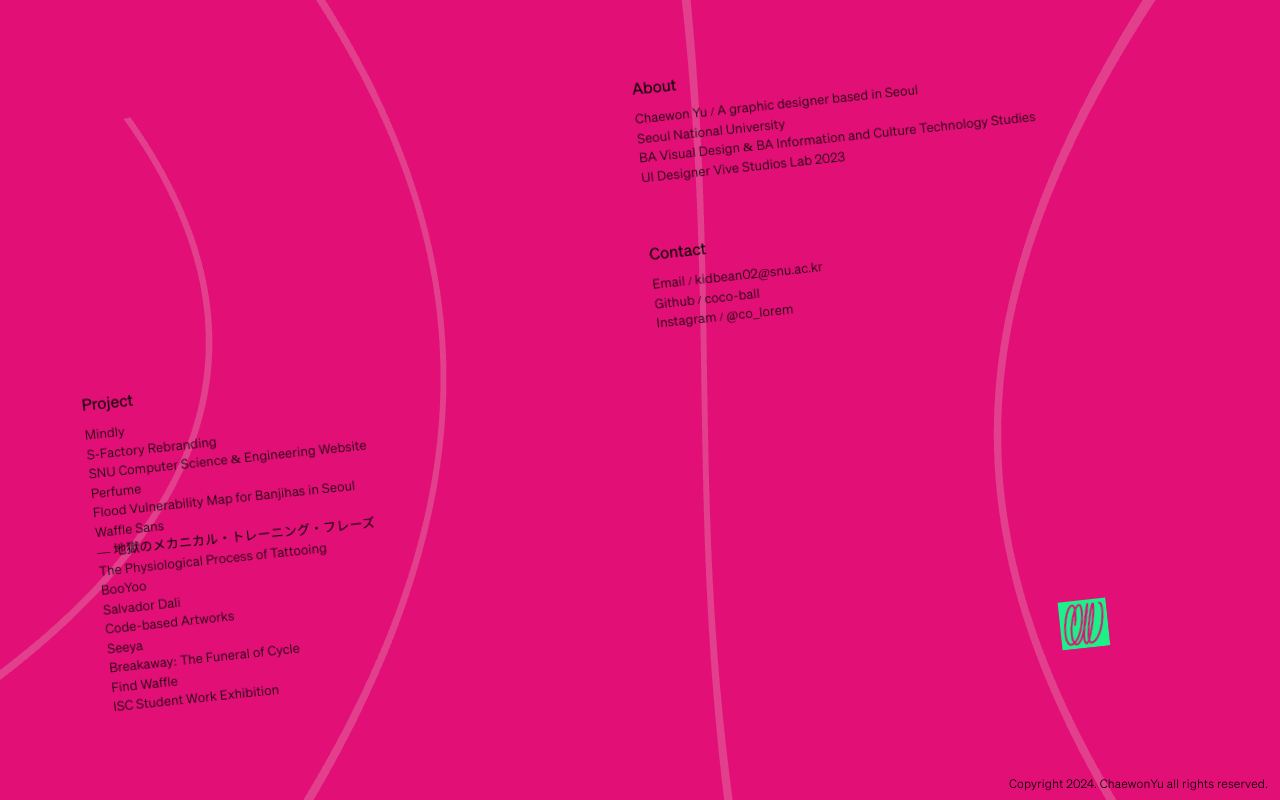
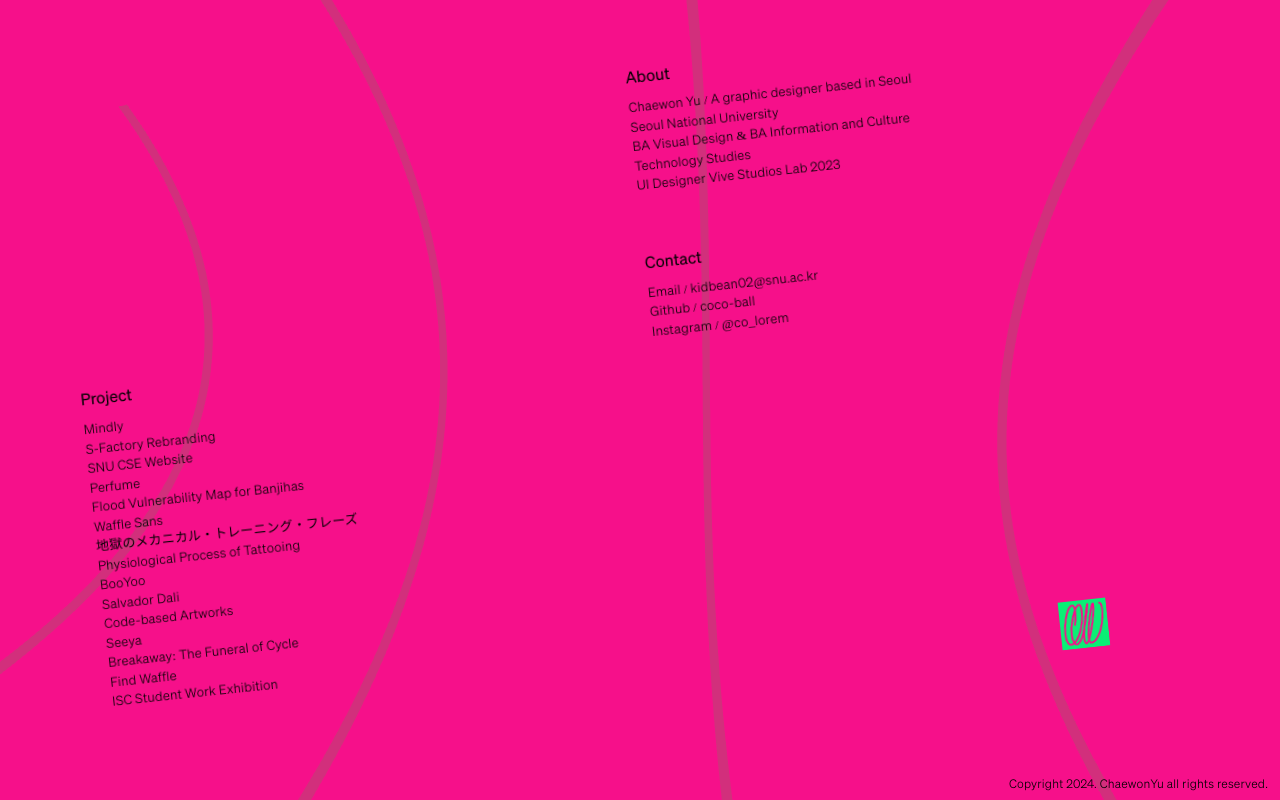
Before and after one commit to coco-ball/portfolio-2024, a React (Vite) app: page / in a window 1280 px wide. Built offline with nearby package versions, Linux system fonts and the light colour scheme.

Commit message:
fix: Project Info

```diff
--- /dev/null
+++ b/src/components/common/About.tsx
@@ -0,0 +1,37 @@
+export default function About() {
+  return (
+    <div className="h-[20rem] flex flex-col col-start-3 gap-14 mt-12 -rotate-6">
+      <div>
+        <p className="home-category">About</p>
+        <p className="home-content">
+          Chaewon Yu / A graphic designer based in Seoul <br />
+          Seoul National University <br /> BA Visual Design & BA Information and
+          Culture Technology Studies <br />
+          UI Designer Vive Studios Lab 2023
+        </p>
+      </div>
+      <div>
+        <p className="home-category">Contact</p>
+        <div className="home-content">
+          <span>Email / </span>
+          <a href="mailto:kidbean02@snu.ac.kr" className="hover:underline">
+            kidbean02@snu.ac.kr
+          </a>
+          <br />
+          <span>Github / </span>
+          <a href="https://github.com/coco-ball" className="hover:underline">
+            coco-ball
+          </a>
+          <br />
+          <span>Instagram / </span>
+          <a
+            href="https://www.instagram.com/co_lorem/"
+            className="hover:underline"
+          >
+            @co_lorem
+          </a>
+        </div>
+      </div>
+    </div>
+  );
+}
--- a/src/components/common/HomeButton.tsx
+++ b/src/components/common/HomeButton.tsx
@@ -8,12 +8,12 @@ export default function HomeButton() {
   };
 
   return (
-    <div className="absolute right-3 bottom-2">
+    <div className="absolute right-3 bottom-2 ">
       <a href="/" onClick={handleClick}>
         <img
           src={Logo}
           alt="Home"
-          className="w-12 -rotate-6 ml-auto mr-40 mix-blend-exclusion"
+          className="w-12 -rotate-6 ml-auto mr-40 mix-blend-exclusion "
         />
       </a>
       <p className="sohne-light text-black text-right text-xs mt-32 ">
--- /dev/null
+++ b/src/components/common/ProjectInfo.tsx
@@ -0,0 +1,26 @@
+import ProjectDetail from "@/components/project/ProjectDetail";
+import { Project } from "@/pages/home";
+
+type ProjectProps = {
+  selectedProject: Project | null;
+};
+
+export default function ProjectInfo({ selectedProject }: ProjectProps) {
+  return (
+    <>
+      <div className=" col-span-1 h-screen overflow-y-scroll">
+        <ProjectDetail selectedProject={selectedProject}></ProjectDetail>
+      </div>
+      <ul className="col-span-2 h-screen overflow-y-scroll">
+        {selectedProject?.image.map((img, idx) => (
+          <img
+            src={`/image/project/${img}`}
+            className="w-full"
+            alt=""
+            key={idx}
+          />
+        ))}
+      </ul>
+    </>
+  );
+}
--- a/src/components/common/spiral.tsx
+++ b/src/components/common/spiral.tsx
@@ -25,7 +25,8 @@ const Spiral = () => {
   }, []);
 
   const tubeGeometry = useMemo(() => {
-    return new THREE.TubeGeometry(path, 1500, 4, 8, false);
+    return new THREE.TubeGeometry(path, 1500, 5, 8, false);
+    // return new THREE.TubeGeometry(path, 1500, 40, 20, false);
   }, [path]);
 
   useFrame(() => {
--- a/src/components/project/ProjectList.tsx
+++ b/src/components/project/ProjectList.tsx
@@ -1,5 +1,5 @@
 import projectData from "@/data/projectdata";
-import { Project } from "@/pages/project";
+import { Project } from "@/pages/home";
 
 type ProjectListProps = {
   selectedProject: Project | null;
@@ -22,7 +22,7 @@ export default function ProjectList({
             setSelectedProject(project);
           }}
         >
-          {project.name}
+          {project.shortenName ? project.shortenName : project.name}
         </div>
       ))}
     </ul>
--- a/src/data/projectdata.tsx
+++ b/src/data/projectdata.tsx
@@ -35,11 +35,10 @@ const projectData = [
     category: "Identity Design, Graphic Design",
     tools: "Adobe Photoshop, Illustrator, Indesign",
     image: getImageArray("sfactory", 27),
-    engHonors: null,
-    korHonors: null,
   },
   {
     name: "SNU Computer Science &\nEngineering Website",
+    shortenName: "SNU CSE Website",
     year: "2023-2024",
     link: "https://cse.snu.ac.kr/",
     engDescription:
@@ -50,8 +49,6 @@ const projectData = [
     category: "Website, UX/UI Design",
     tools: "Figma, Adobe Illustrator",
     image: getImageArray("snucse", 11),
-    engHonors: null,
-    korHonors: null,
   },
   {
     name: "Perfume",
@@ -65,11 +62,10 @@ const projectData = [
     category: "Video, Production",
     tools: "Adobe Premiere Pro, After Effect",
     image: getImageArray("perfume", 11),
-    engHonors: "",
-    korHonors: "",
   },
   {
     name: "Flood Vulnerability Map for Banjihas in Seoul",
+    shortenName: "Flood Vulnerability Map for Banjihas",
     year: "2023",
     link: "https://kdja-visualization-dviz.vercel.app/waterMap.html",
     engDescription:
@@ -95,11 +91,9 @@ const projectData = [
     category: "Website, Service Design, Typography",
     tools: "Figma, Adobe Illustrator",
     image: getImageArray("wafflesans", 4),
-    engHonors: "",
-    korHonors: "",
   },
   {
-    name: "— 地獄のメカニカル・トレーニング・フレーズ",
+    name: "地獄のメカニカル・トレーニング・フレーズ",
     year: "2023",
     link: "",
     engDescription:
@@ -110,11 +104,10 @@ const projectData = [
     category: "Poster, Typography, Graphic Design",
     tools: "Adobe Photoshop, Illustrator",
     image: getImageArray("seeya", 7),
-    engHonors: "",
-    korHonors: "",
   },
   {
     name: "The Physiological Process of Tattooing",
+    shortenName: "Physiological Process of Tattooing",
     year: "2023",
     link: "",
     engDescription:
@@ -125,8 +118,6 @@ const projectData = [
     category: "Video, Animation, Illustration",
     tools: "Adobe Photoshop, After Effect",
     image: getImageArray("tattooing", 12),
-    engHonors: "",
-    korHonors: "",
   },
   {
     name: "BooYoo",
@@ -140,8 +131,6 @@ const projectData = [
     category: "Video, Collage",
     tools: "Adobe Photoshop, After Effect",
     image: getImageArray("booyoo", 3),
-    engHonors: "",
-    korHonors: "",
   },
   {
     name: "Salvador Dali",
@@ -155,8 +144,6 @@ const projectData = [
     category: "Video, Collage",
     tools: "Adobe Photoshop, Illustrator, Stable Diffusion",
     image: getImageArray("salvadordali", 24),
-    engHonors: "",
-    korHonors: "",
   },
   {
     name: "Code-based Artworks",
@@ -170,8 +157,6 @@ const projectData = [
     category: "Coded Illustration, Graphic Design",
     tools: "JS Canvas, p5.js",
     image: getImageArray("seeya", 7),
-    engHonors: "",
-    korHonors: "",
   },
   {
     name: "Seeya",
@@ -185,8 +170,6 @@ const projectData = [
     category: "Mobile Website, Service Design",
     tools: "Figma, Adobe Illustrator",
     image: getImageArray("seeya", 7),
-    engHonors: "",
-    korHonors: "",
   },
   {
     name: "Breakaway: The Funeral of Cycle",
@@ -200,8 +183,6 @@ const projectData = [
     category: "Coded Illustration, Graphic Design",
     tools: "JS Canvas, p5.js",
     image: getImageArray("seeya", 7),
-    engHonors: "",
-    korHonors: "",
   },
   {
     name: "Find Waffle",
@@ -215,8 +196,6 @@ const projectData = [
     category: "Coded Illustration, Graphic Design",
     tools: "JS Canvas, p5.js",
     image: getImageArray("seeya", 7),
-    engHonors: "",
-    korHonors: "",
   },
   {
     name: "ISC Student Work Exhibition",
@@ -230,8 +209,6 @@ const projectData = [
     category: "Coded Illustration, Graphic Design",
     tools: "JS Canvas, p5.js",
     image: getImageArray("seeya", 7),
-    engHonors: "",
-    korHonors: "",
   },
 ];
 
--- a/src/global.css
+++ b/src/global.css
@@ -46,6 +46,10 @@ body {
   /* font-family: "Overpass Mono", monospace; */
 }
 
+* {
+  scrollbar-width: none;
+}
+
 @layer base {
   .sohne-light {
     font-family: "SohneLight";
--- a/src/pages/home/index.tsx
+++ b/src/pages/home/index.tsx
@@ -1,24 +1,52 @@
 import ProjectList from "@/components/project/ProjectList";
 // import Navbar from "@/components/common/Navbar";
-import { useMemo } from "react";
+import { useEffect, useMemo, useState } from "react";
 import { Canvas } from "@react-three/fiber";
 import { OrbitControls } from "@react-three/drei";
 import Spiral from "@/components/common/spiral";
+import About from "@/components/common/About";
+import ProjectInfo from "@/components/common/ProjectInfo";
+
+export type Project = {
+  name: string;
+  shortenName?: string;
+  year: string;
+  link: string;
+  engDescription: string;
+  korDescription: string;
+  mainCategory: string;
+  category: string;
+  tools: string;
+  image: string[];
+  engHonors?: string;
+  korHonors?: string;
+};
 
 function HomePage() {
+  const [selectedProject, setSelectedProject] = useState<Project | null>(null);
+  const [isSelected, setIsSelected] = useState<boolean>(false);
+
+  useEffect(() => {
+    setIsSelected(selectedProject != null ? true : false);
+  }, [selectedProject]);
+
   const cameraPosition: [number, number, number] = useMemo(() => {
-    const x = Math.random() * 1200;
+    const x = Math.random() * 1150;
     const y = Math.random() * 800 - 400;
     const z = Math.random() * 800 - 400;
     return [x, y, z]; // 배열로 반환
   }, []);
 
   const bgColor = useMemo(() => {
-    const r = Math.floor(Math.random() * 256); // 0~255 값 생성
+    const r = Math.floor(Math.random() * 256) + 20; // 0~255 값 생성
     const g = Math.floor(Math.random() * 256);
-    const b = Math.floor(Math.random() * 256);
+    const b = Math.floor(Math.random() * 256) + 20;
     return `rgb(${r}, ${g}, ${b})`; // CSS용 rgb 문자열 생성
   }, []);
+
+  useEffect(() => {
+    console.log(selectedProject);
+  }, [selectedProject]);
 
   return (
     <div>
@@ -27,11 +55,15 @@ function HomePage() {
           background: bgColor,
           height: "100vh",
           position: "absolute",
+          width: isSelected ? "23.5%" : "100%",
+          transitionProperty: "all",
+          transitionTimingFunction: "cubic - bezier(0.4, 0, 0.2, 1)",
+          transitionDuration: "500ms",
         }}
         camera={{ position: cameraPosition, fov: 75, near: 1, far: 10000 }}
         gl={{ antialias: true }}
       >
-        <ambientLight intensity={5} />
+        <ambientLight intensity={4} />
         {/* <directionalLight position={[10, 10, 10]} intensity={1.5} />{" "} */}
         <OrbitControls
           rotateSpeed={0.17}
@@ -42,53 +74,26 @@ function HomePage() {
         <Spiral />
       </Canvas>
       {/* <main className="h-screen flex flex-wrap justify-between content-center mx-20 text-white mix-blend-exclusion"> */}
-      <main className="h-screen grid grid-cols-2 gap-3 mx-24 text-black ">
+      <main className="h-screen grid grid-cols-4  text-black ">
         {/* <img src={Logo} className="h-[20rem]" alt="Logo"></img> */}
-        <div className="-rotate-6 mt-auto mb-28">
+        <div
+          className={`col-span-1 -rotate-6 mt-auto mb-24 ${
+            isSelected ? "pl-12" : "pl-24"
+          } transition-all duration-700`}
+        >
           <div className="home-category">Project</div>
           <div className="home-content">
-            <ProjectList></ProjectList>
+            <ProjectList
+              selectedProject={selectedProject}
+              setSelectedProject={setSelectedProject}
+            ></ProjectList>
           </div>
         </div>
-        <div className="h-[20rem] flex flex-col gap-14 mt-12 -rotate-6">
-          <div>
-            <p className="home-category">About</p>
-            <p className="home-content">
-              Chaewon Yu / A graphic designer based in Seoul <br />
-              Seoul National University <br /> BA Visual Design & BA Information
-              and Culture Technology Studies <br />
-              UI Designer Vive Studios Lab 2023
-            </p>
-          </div>
-          <div>
-            <p className="home-category">Contact</p>
-            <div className="home-content">
-              <span>Email / </span>
-              <a href="mailto:kidbean02@snu.ac.kr" className="hover:underline">
-                kidbean02@snu.ac.kr
-              </a>
-              <br />
-              <span>Github / </span>
-              <a
-                href="https://github.com/coco-ball"
-                className="hover:underline"
-              >
-                coco-ball
-              </a>
-              <br />
-              <span>Instagram / </span>
-              <a
-                href="https://www.instagram.com/co_lorem/"
-                className="hover:underline"
-              >
-                @co_lorem
-              </a>
-            </div>
-          </div>
-        </div>
-        {/* <div className="content-center">
-          <Navbar currentTab="home" />
-        </div> */}
+        {isSelected ? (
+          <ProjectInfo selectedProject={selectedProject}></ProjectInfo>
+        ) : (
+          <About></About>
+        )}
       </main>
     </div>
   );
```
Also changed, not shown: src/components/project/ProjectDetail.tsx (+5 -3 lines).
